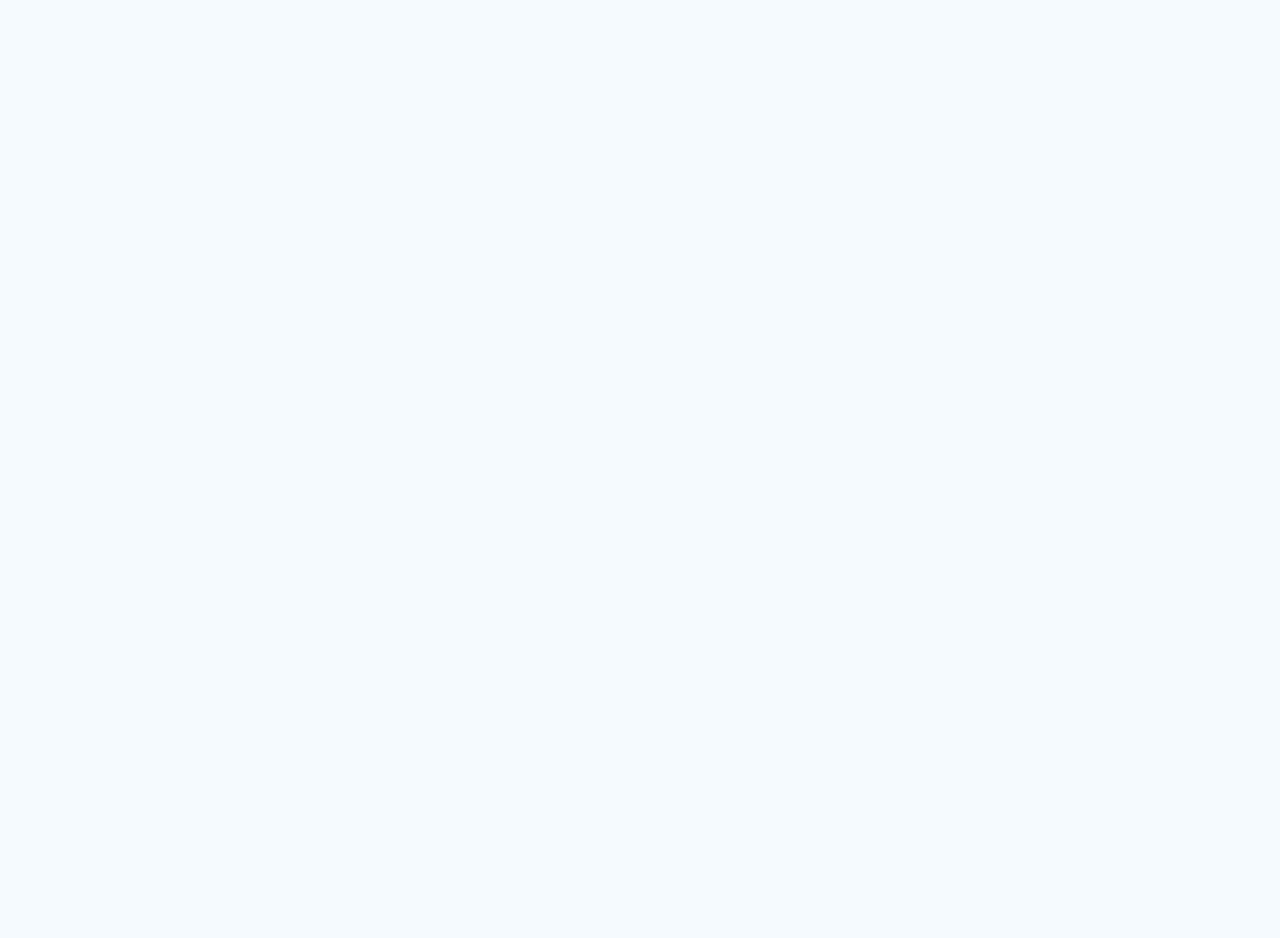
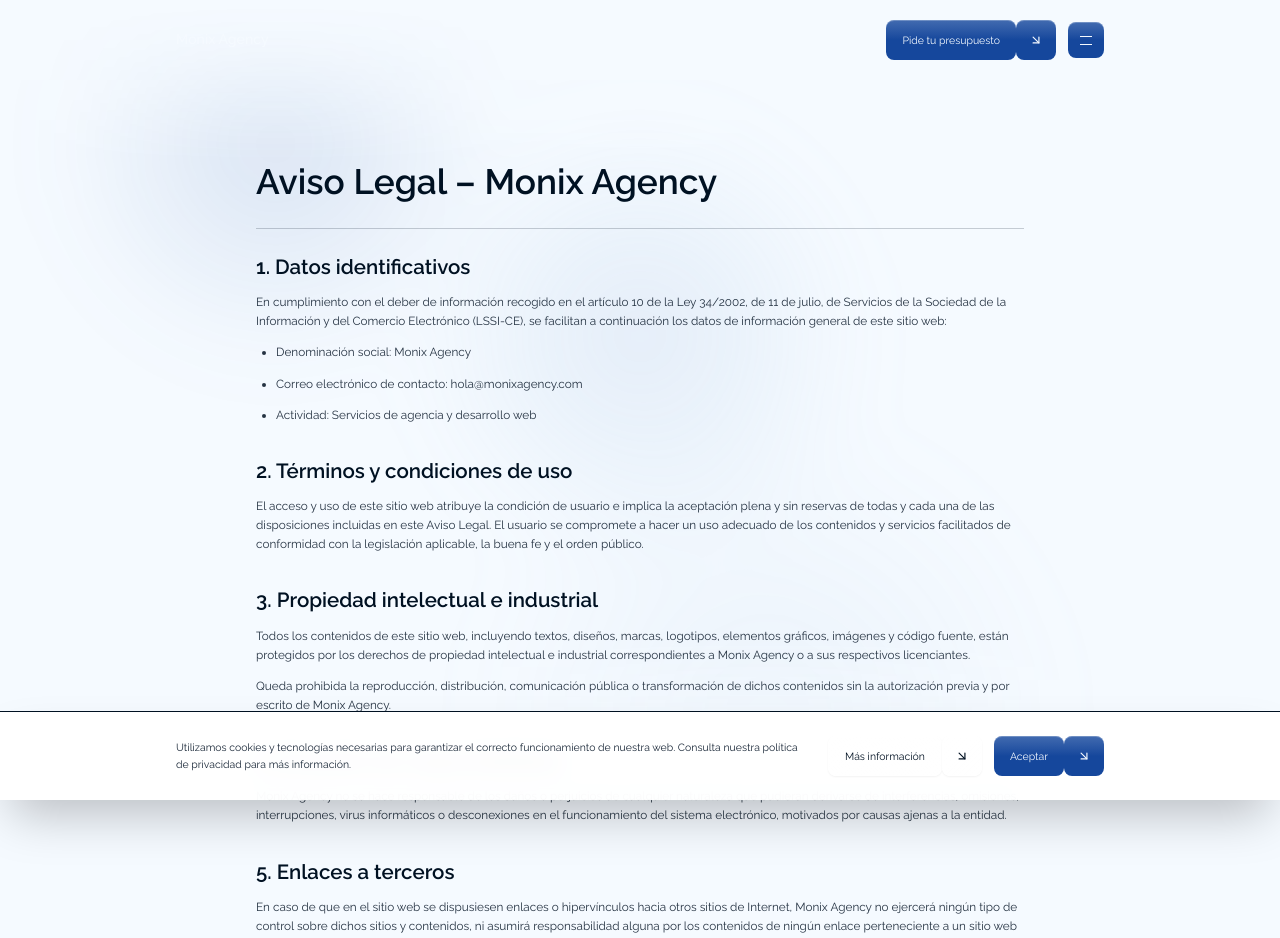
Before and after one commit to dmytro-webild/7c04413e-0212-4fcc-9278-dc684a3114fe, a React (Vite) app: page /aviso-legal in a window 1280 px wide. Before the commit this address had no page. Shown: the top 938 px of the page. Before the commit the page ends 800 px from the top, so only its background shows below. Built offline with nearby package versions, Linux system fonts and the light colour scheme; a web font is replaced by a local one.

Commit message:
Webild agent: añade una pagina de AVISO LEGAL
The user is looking at the

```diff
--- a/src/App.tsx
+++ b/src/App.tsx
@@ -2,6 +2,7 @@ import { Routes, Route } from 'react-router-dom';
 import Layout from './components/Layout';
 import HomePage from './pages/HomePage';
 import PrivacyPolicyPage from './pages/PrivacyPolicyPage';
+import LegalNoticePage from './pages/LegalNoticePage';
 
 export default function App() {
   return (
@@ -9,6 +10,7 @@ export default function App() {
       <Route element={<Layout />}>
         <Route path="/" element={<HomePage />} />
         <Route path="/politica-de-privacidad" element={<PrivacyPolicyPage />} />
+        <Route path="/aviso-legal" element={<LegalNoticePage />} />
       </Route>
     </Routes>
   );
--- a/src/components/Layout.tsx
+++ b/src/components/Layout.tsx
@@ -79,7 +79,7 @@ export default function Layout() {
           items: [
             {
               label: "Aviso legal",
-              href: "#",
+              href: "/aviso-legal",
             },
             {
               label: "Privacidad",
--- /dev/null
+++ b/src/pages/LegalNoticePage.tsx
@@ -0,0 +1,87 @@
+import React, { useEffect } from "react";
+import PolicyContent from "@/components/sections/legal/PolicyContent";
+import ScrollReveal from "@/components/ui/ScrollReveal";
+
+export default function LegalNoticePage(): React.JSX.Element {
+  useEffect(() => {
+    window.scrollTo(0, 0);
+  }, []);
+
+  const sections = [
+    {
+      heading: "1. Datos identificativos",
+      content: [
+        {
+          type: "paragraph" as const,
+          text: "En cumplimiento con el deber de información recogido en el artículo 10 de la Ley 34/2002, de 11 de julio, de Servicios de la Sociedad de la Información y del Comercio Electrónico (LSSI-CE), se facilitan a continuación los datos de información general de este sitio web:",
+        },
+        {
+          type: "list" as const,
+          items: [
+            "Denominación social: Monix Agency",
+            "Correo electrónico de contacto: hola@monixagency.com",
+            "Actividad: Servicios de agencia y desarrollo web",
+          ],
+        },
+      ],
+    },
+    {
+      heading: "2. Términos y condiciones de uso",
+      content: [
+        {
+          type: "paragraph" as const,
+          text: "El acceso y uso de este sitio web atribuye la condición de usuario e implica la aceptación plena y sin reservas de todas y cada una de las disposiciones incluidas en este Aviso Legal. El usuario se compromete a hacer un uso adecuado de los contenidos y servicios facilitados de conformidad con la legislación aplicable, la buena fe y el orden público.",
+        },
+      ],
+    },
+    {
+      heading: "3. Propiedad intelectual e industrial",
+      content: [
+        {
+          type: "paragraph" as const,
+          text: "Todos los contenidos de este sitio web, incluyendo textos, diseños, marcas, logotipos, elementos gráficos, imágenes y código fuente, están protegidos por los derechos de propiedad intelectual e industrial correspondientes a Monix Agency o a sus respectivos licenciantes.",
+        },
+        {
+          type: "paragraph" as const,
+          text: "Queda prohibida la reproducción, distribución, comunicación pública o transformación de dichos contenidos sin la autorización previa y por escrito de Monix Agency.",
+        },
+      ],
+    },
+    {
+      heading: "4. Exclusión de responsabilidad",
+      content: [
+        {
+          type: "paragraph" as const,
+          text: "Monix Agency no se hace responsable de los daños o perjuicios de cualquier naturaleza que pudieran derivarse de interferencias, omisiones, interrupciones, virus informáticos o desconexiones en el funcionamiento del sistema electrónico, motivados por causas ajenas a la entidad.",
+        },
+      ],
+    },
+    {
+      heading: "5. Enlaces a terceros",
+      content: [
+        {
+          type: "paragraph" as const,
+          text: "En caso de que en el sitio web se dispusiesen enlaces o hipervínculos hacia otros sitios de Internet, Monix Agency no ejercerá ningún tipo de control sobre dichos sitios y contenidos, ni asumirá responsabilidad alguna por los contenidos de ningún enlace perteneciente a un sitio web ajeno.",
+        },
+      ],
+    },
+    {
+      heading: "6. Legislación aplicable y jurisdicción",
+      content: [
+        {
+          type: "paragraph" as const,
+          text: "La relación entre Monix Agency y el usuario se regirá por la normativa española vigente. Cualquier controversia se someterá a los juzgados y tribunales del domicilio que corresponda conforme a la legislación aplicable.",
+        },
+      ],
+    },
+  ];
+
+  return (
+    <ScrollReveal variant="fade">
+      <PolicyContent
+        title="Aviso Legal – Monix Agency"
+        sections={sections}
+      />
+    </ScrollReveal>
+  );
+}
--- a/src/routes.ts
+++ b/src/routes.ts
@@ -7,4 +7,5 @@ export interface Route {
 export const routes: Route[] = [
   { path: '/', label: 'Home', pageFile: 'HomePage' },
   { path: '/politica-de-privacidad', label: 'Política de Privacidad', pageFile: 'PrivacyPolicyPage' },
+  { path: '/aviso-legal', label: 'Aviso Legal', pageFile: 'LegalNoticePage' },
 ];
```
